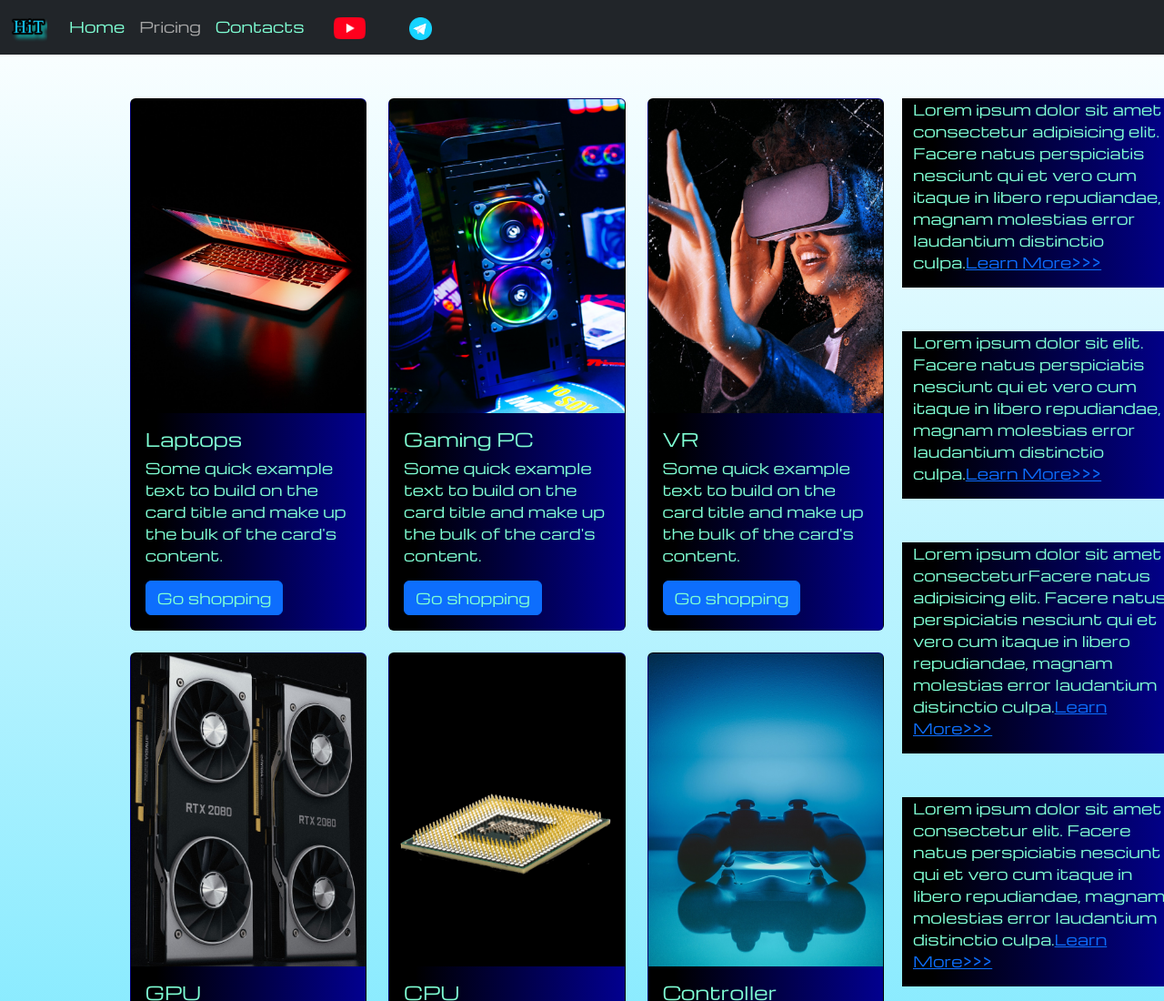
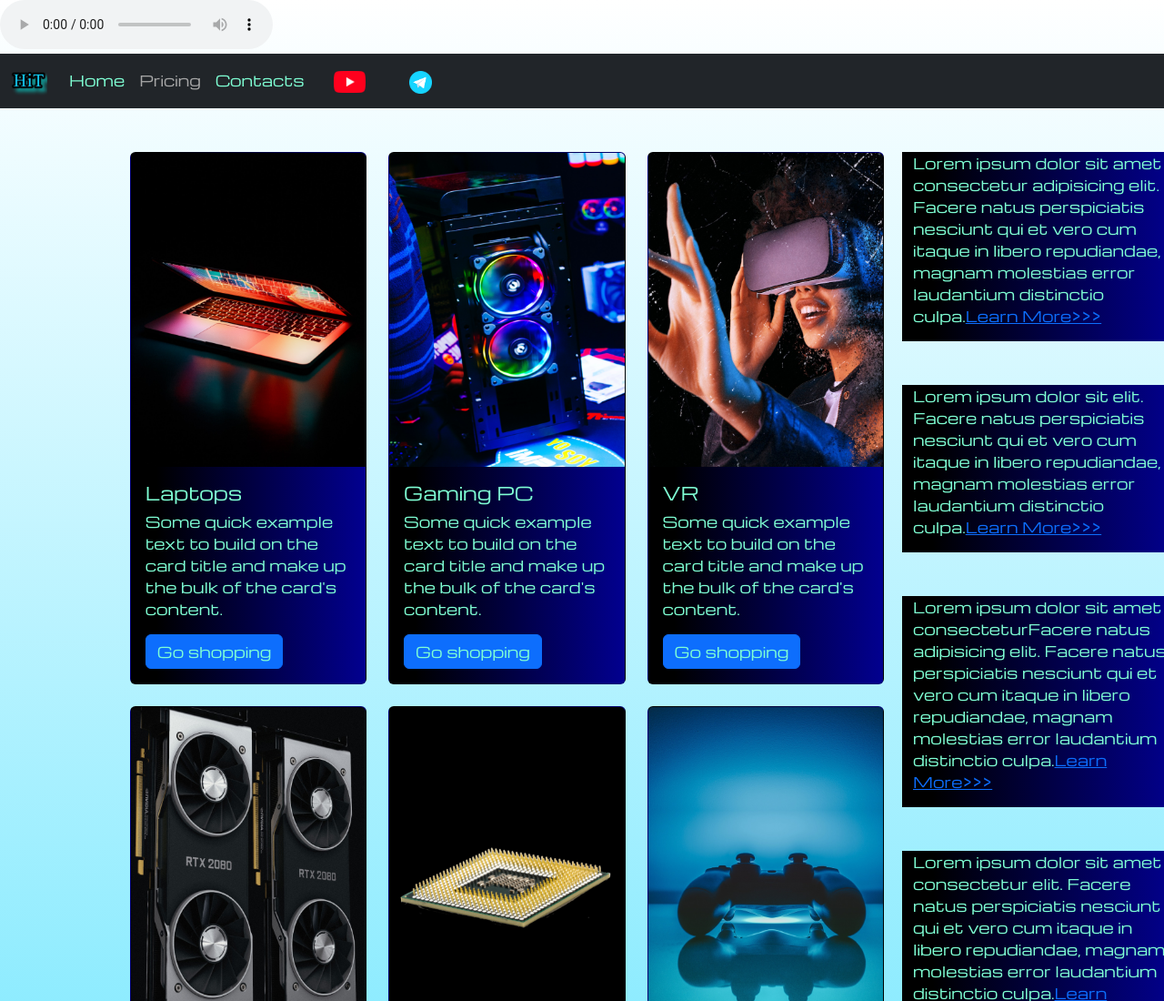
Before and after one commit to dominic3424q1/dominic3424q1.github.io, a plain HTML site: page pricing.html in a window 1280 px wide. Shown: the top 1100 px of the page at 91% size. Drawn offline with nearby package versions, Linux system fonts and the light colour scheme.

Commit message:
Update pricing.html

```diff
--- a/pricing.html
+++ b/pricing.html
@@ -18,6 +18,10 @@
   <link rel="icon" type="image/png" sizes="32x32" href="files/favicon_io/favicon-32x32.png">
   <link rel="icon" type="image/png" sizes="16x16" href="files/favicon_io/favicon-16x16.png">
   <link rel="manifest" href="files/favicon_io/site.webmanifest">
+  <audio controls>
+    <source src="music/Ямаджи, Фейджи - Лили Розы.mp3" type="">
+        Your browser does not support the audio element.
+</audio>
   <title>Hit</title>
 </head>
 
```
